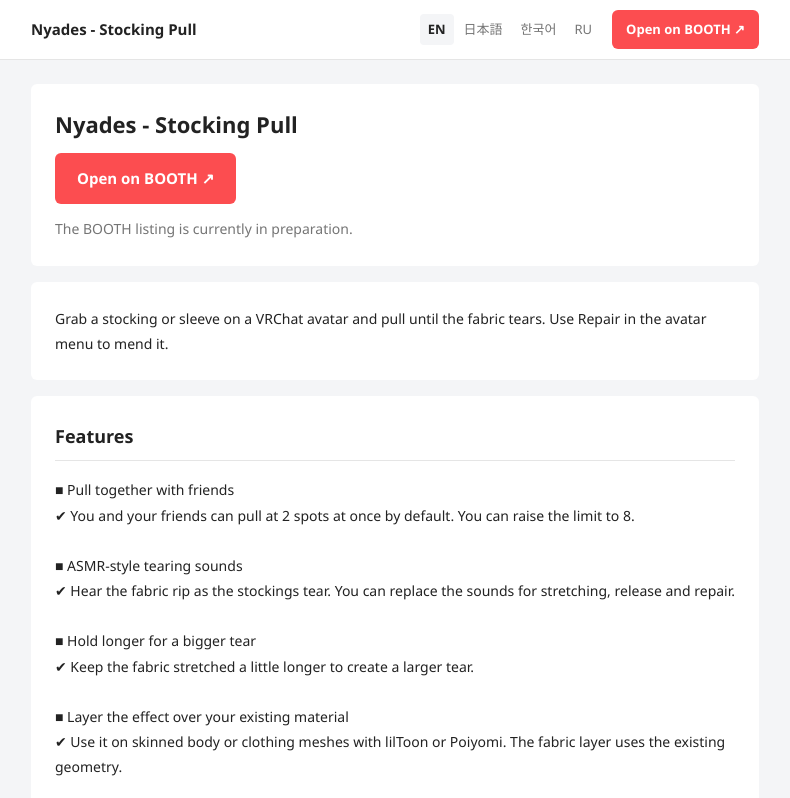
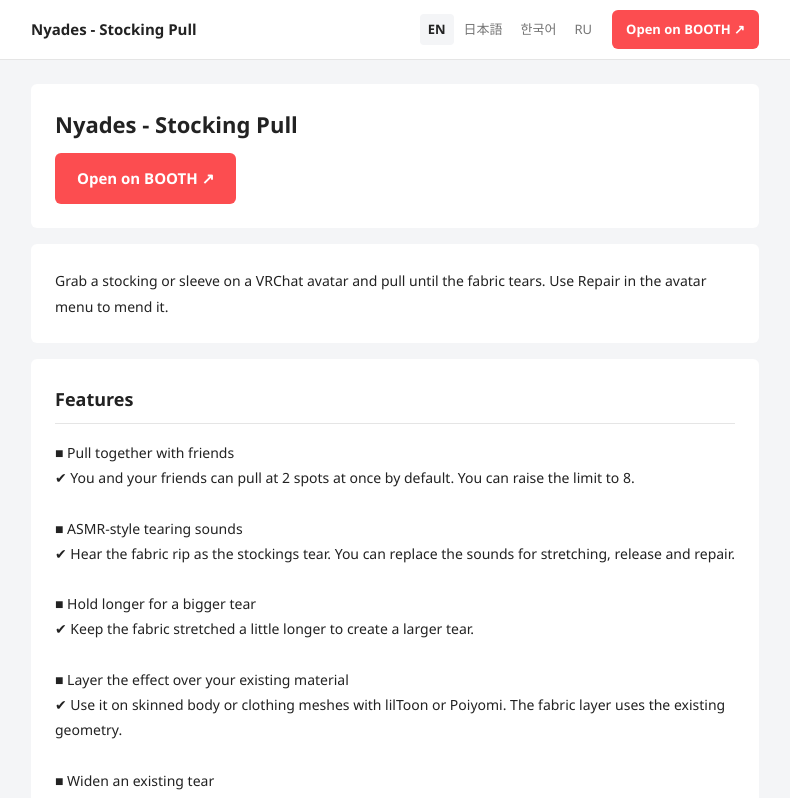
Before and after one commit to N1ades/VERSIONS, a plain HTML site: page docs/StockingPull/en/index.html in a window 1280 px wide. Shown: the top 798 px of the page, without its empty margins (245-1035 px from the left). Drawn offline with Linux system fonts and the light colour scheme.

Commit message:
Remove listing preparation notices

```diff
--- a/docs/StockingPull/en/index.html
+++ b/docs/StockingPull/en/index.html
@@ -48,13 +48,12 @@
   .text + .text { margin-top: 12px; }
   .card ul, .card ol { padding-left: 1.5em; margin: 0; }
   .card li + li { margin-top: 6px; }
-  .availability { color: var(--muted); margin: 12px 0 0; }
 </style>
 </head>
 <body>
 <header class="bar"><div class="bar-inner"><div class="brand">Nyades - Stocking Pull</div><nav class="langs" aria-label="Language"><span aria-current="page">EN</span><a href="https://nyades.booth.pm/items/9219429" lang="ja" hreflang="ja">日本語</a><a href="../ko/" lang="ko" hreflang="ko">한국어</a><a href="../ru/" lang="ru" hreflang="ru">RU</a></nav><a class="booth" href="https://nyades.booth.pm/items/9219429">Open on BOOTH ↗</a></div></header>
 <main class="wrap">
-<section class="card"><h1>Nyades - Stocking Pull</h1><a class="booth large" href="https://nyades.booth.pm/items/9219429">Open on BOOTH ↗</a><p class="availability">The BOOTH listing is currently in preparation.</p></section>
+<section class="card"><h1>Nyades - Stocking Pull</h1><a class="booth large" href="https://nyades.booth.pm/items/9219429">Open on BOOTH ↗</a></section>
 <section class="card"><p class="text">Grab a stocking or sleeve on a VRChat avatar and pull until the fabric tears. Use Repair in the avatar menu to mend it.</p></section>
 <section class="card"><h2>Features</h2><p class="text">■ Pull together with friends<br>✔ You and your friends can pull at 2 spots at once by default. You can raise the limit to 8.<br><br>■ ASMR-style tearing sounds<br>✔ Hear the fabric rip as the stockings tear. You can replace the sounds for stretching, release and repair.<br><br>■ Hold longer for a bigger tear<br>✔ Keep the fabric stretched a little longer to create a larger tear.<br><br>■ Layer the effect over your existing material<br>✔ Use it on skinned body or clothing meshes with lilToon or Poiyomi. The fabric layer uses the existing geometry.<br><br>■ Widen an existing tear<br>✔ Tear the same spot again to make the opening larger.<br><br>■ Pull blockers<br>✔ Add a leg band to Pull Blockers so the fabric stretches around it.<br><br>■ Stretch and tear appearance<br>✔ Adjust how far the stretch extends from your fingertips, how sheer the fabric becomes and how it catches the light. Customize the length and width of each tear, its edges, frayed threads and how nearby tears join together.<br><br>■ Synced tears<br>✔ Other players see the same tears you do. The tears stay in place when you let go.</p></section>
 <section class="card"><h2>Requirements</h2><p class="text">VRChat Avatars SDK 3.10.6+, Modular Avatar, NDMF and Nyades Shared Editor. Use Poiyomi 10+ or lilToon 2.4.1+ for the fabric. Gesture Manager is optional for testing in Unity.</p></section>
```
Also changed, not shown: docs/StockingPull/ko/index.html (+1 -2 lines), docs/StockingPull/ru/index.html (+1 -2 lines).
